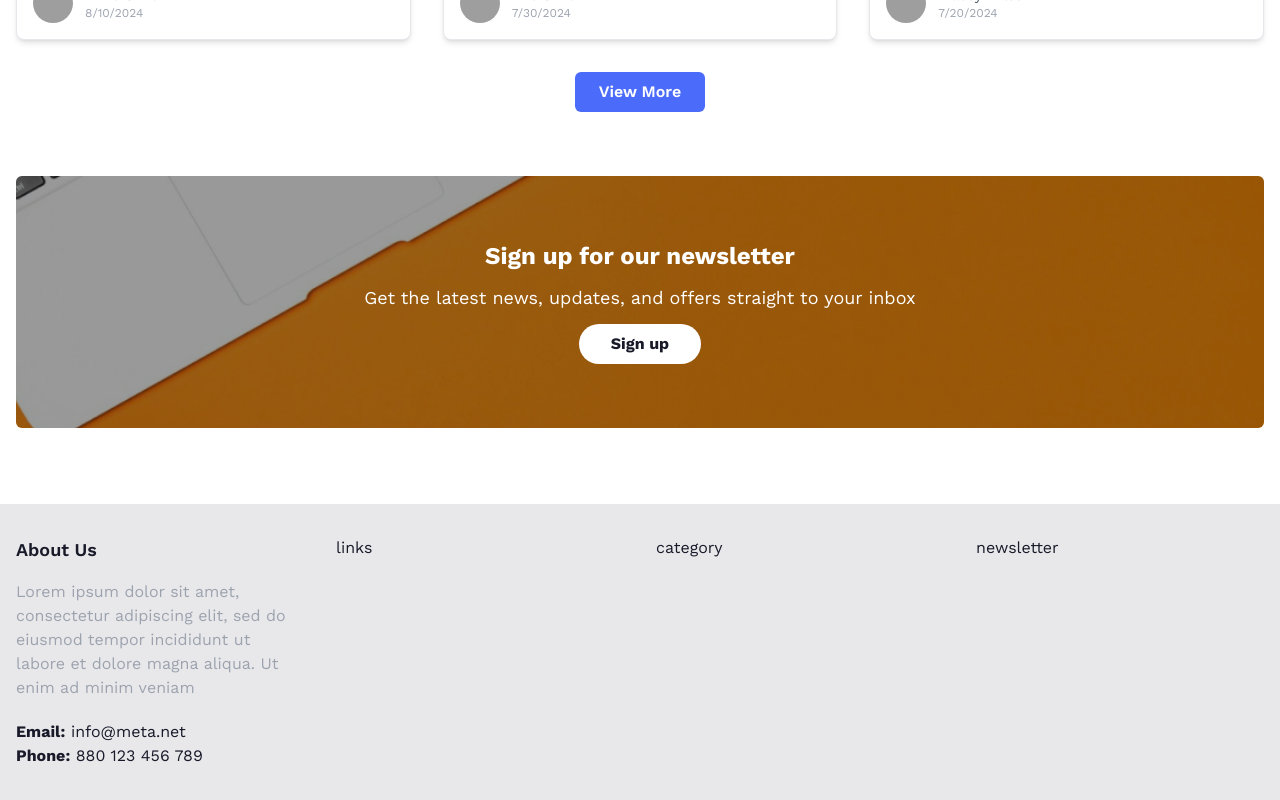
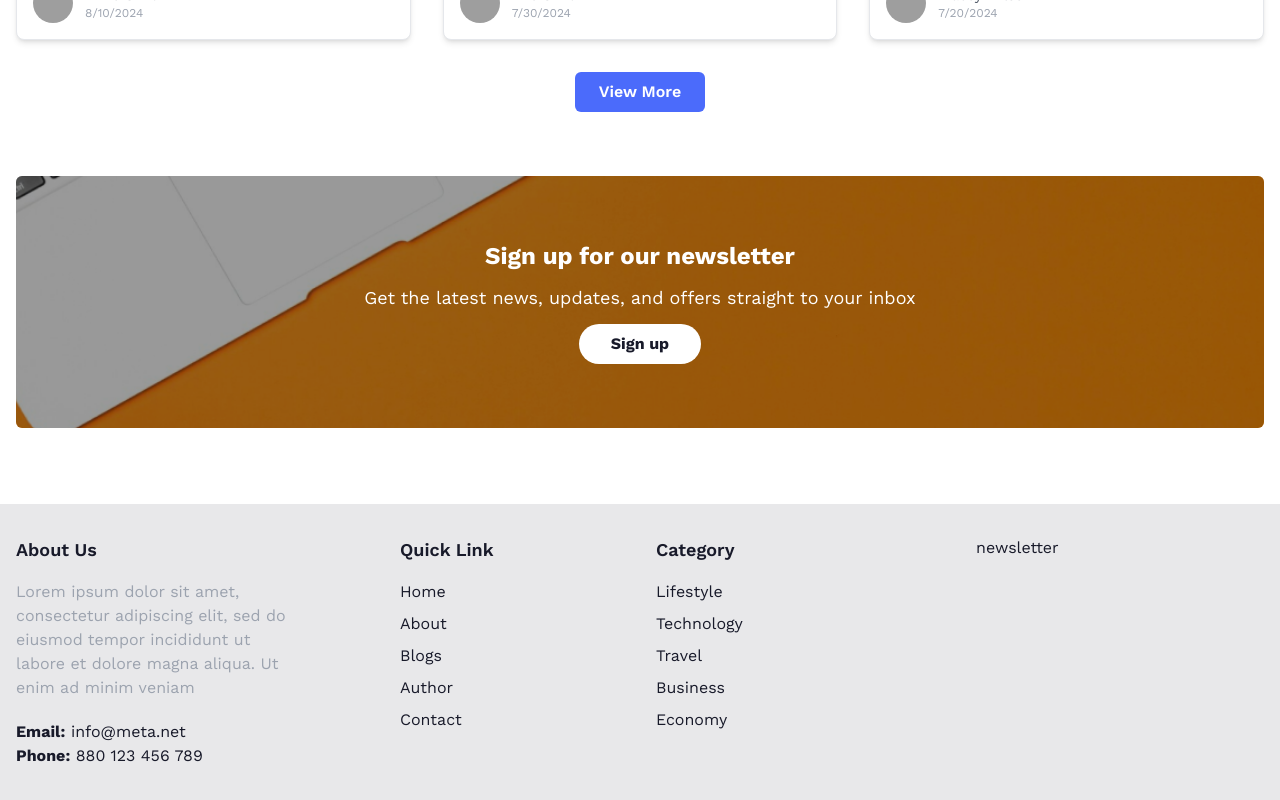
Before and after one commit to HossainRafi/MetaBlog, a React (Vite) app in the folder client/: page / in a window 1280 px wide. Shown: the part 1730-2530 px from the top of the page. Built offline with nearby package versions, Linux system fonts and the light colour scheme; grey boxes are pictures that could not be loaded.

Commit message:
footer links and category done

```diff
--- a/client/src/components/Footer.jsx
+++ b/client/src/components/Footer.jsx
@@ -1,4 +1,4 @@
-
+import { Link } from "react-router-dom";
 
 const Footer = () => {
   return (
@@ -25,10 +25,68 @@ const Footer = () => {
           </div>
 
           {/* quick links */}
-          <div>links</div>
+          <div className="md:pl-16">
+            <h3 className="text-lg font-semibold mb-4">Quick Link</h3>
+            <ul className="space-y-2">
+              <li>
+                <Link to="/home" className="hover:text-secondary">
+                  Home
+                </Link>
+              </li>
+              <li>
+                <Link to="/about" className="hover:text-secondary">
+                  About
+                </Link>
+              </li>
+              <li>
+                <Link to="/blogs" className="hover:text-secondary">
+                  Blogs
+                </Link>
+              </li>
+              <li>
+                <Link to="/" className="hover:text-secondary">
+                  Author
+                </Link>
+              </li>
+              <li>
+                <Link to="/contact" className="hover:text-secondary">
+                  Contact
+                </Link>
+              </li>
+            </ul>
+          </div>
 
           {/*  category */}
-          <div>category</div>
+          <div>
+            <h3 className="text-lg font-semibold mb-4">Category</h3>
+            <ul className="space-y-2">
+              <li>
+                <Link to="/" className="hover:text-secondary">
+                  Lifestyle
+                </Link>
+              </li>
+              <li>
+                <Link to="/" className="hover:text-secondary">
+                  Technology
+                </Link>
+              </li>
+              <li>
+                <Link to="/" className="hover:text-secondary">
+                  Travel
+                </Link>
+              </li>
+              <li>
+                <Link to="/" className="hover:text-secondary">
+                  Business
+                </Link>
+              </li>
+              <li>
+                <Link to="/" className="hover:text-secondary">
+                  Economy
+                </Link>
+              </li>
+            </ul>
+          </div>
 
           {/* newsletter */}
           <div>newsletter</div>
```
